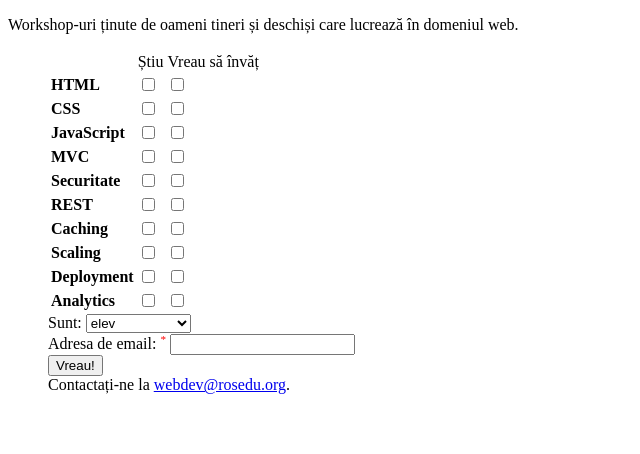
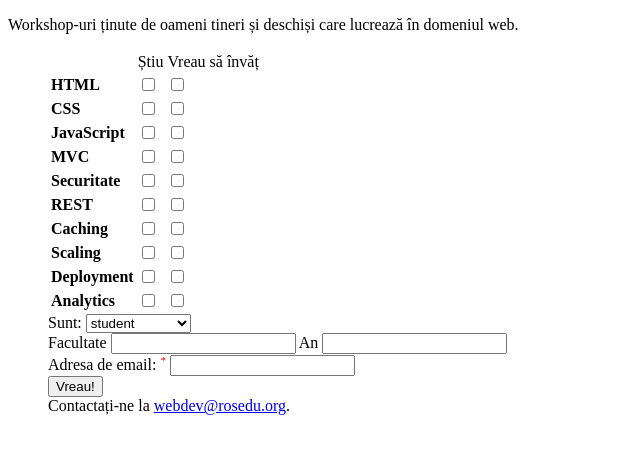
Before and after one commit to rosedu/web-workshops, a Flask app: page / in a window 1280 px wide. Shown: the top 454 px of the page, without its empty margins (0-640 px from the left). Run offline with Flask 2, Linux system fonts and the light colour scheme; some libraries are stand-ins or nearby versions.

Commit message:
pre-select "student" option

```diff
--- a/templates/index.html
+++ b/templates/index.html
@@ -44,12 +44,12 @@
     <label for="form-sunt">Sunt:</label>
     <select id="form-sunt" name="sunt">
       <option value="elev">elev</option>
-      <option value="student">student</option>
+      <option value="student" selected>student</option>
       <option value="etc">absolvent, etc</option>
     </select>
   </li>
 
-  <li id="form-student-extra" style="display: none;">
+  <li id="form-student-extra">
     <label for="form-facultate">Facultate</label>
     <input id="form-facultate" name="facultate">
 
```
